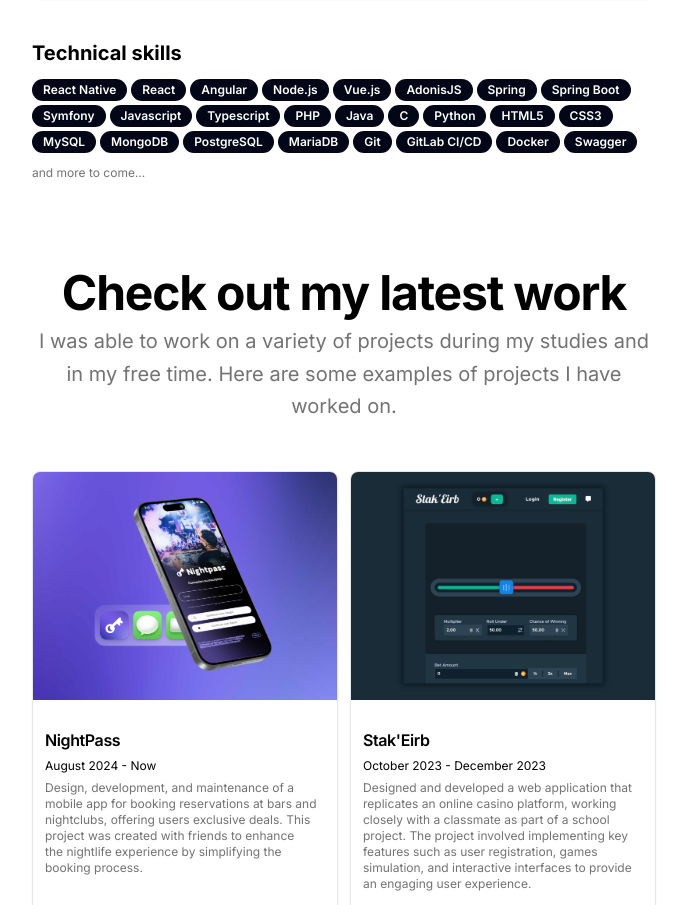
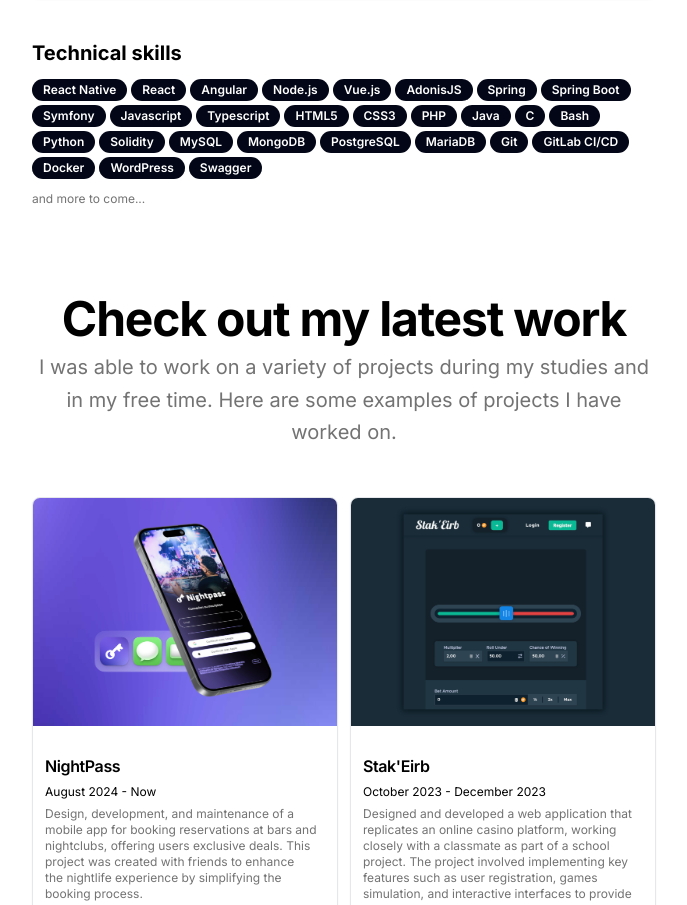
Before and after one commit to imjxlian/julian-portfolio, a Vue app: page / in a window 1280 px wide. Shown: the part 1353-2258 px from the top of the page, without its empty margins (296-983 px from the left). Built offline with nearby package versions, Linux system fonts and the light colour scheme.

Commit message:
Ajout technical skills

```diff
--- a/src/App.vue
+++ b/src/App.vue
@@ -80,12 +80,14 @@ import TestimonyItem from './components/TestimonyItem.vue';
           <SkillItem skill="Symfony" />
           <SkillItem skill="Javascript" />
           <SkillItem skill="Typescript" />
+          <SkillItem skill="HTML5" />
+          <SkillItem skill="CSS3" />
           <SkillItem skill="PHP" />
           <SkillItem skill="Java" />
           <SkillItem skill="C" />
+          <SkillItem skill="Bash" />
           <SkillItem skill="Python" />
-          <SkillItem skill="HTML5" />
-          <SkillItem skill="CSS3" />
+          <SkillItem skill="Solidity" />
           <SkillItem skill="MySQL" />
           <SkillItem skill="MongoDB" />
           <SkillItem skill="PostgreSQL" />
@@ -93,6 +95,7 @@ import TestimonyItem from './components/TestimonyItem.vue';
           <SkillItem skill="Git" />
           <SkillItem skill="GitLab CI/CD" />
           <SkillItem skill="Docker" />
+          <SkillItem skill="WordPress" />
           <SkillItem skill="Swagger" />
         </div>
         <span class="text-neutral-500 text-xs">and more to come...</span>
```
